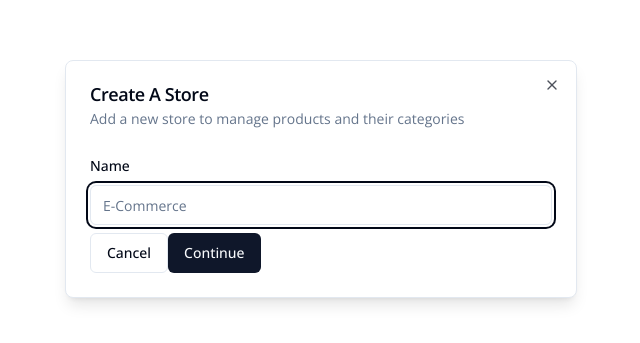
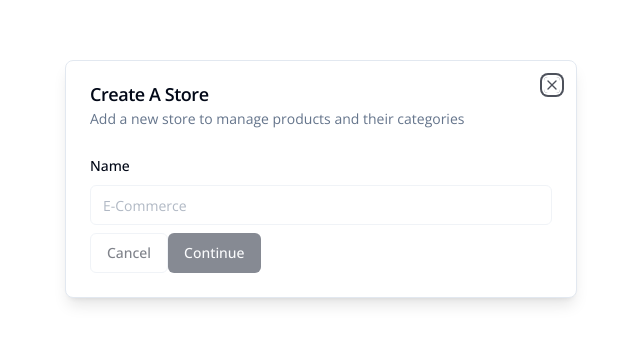
Before and after one commit to KennedyMungai/ecommerce-admin, a Next.js app: page / in a window 1280 px wide. Shown: the part 221-564 px from the top of the page, without its empty margins (319-959 px from the left). Built offline with nearby package versions, Linux system fonts and the light colour scheme.

Commit message:
Added some logic to the onSubmit arrow function

```diff
--- a/providers/ModalProvider.tsx
+++ b/providers/ModalProvider.tsx
@@ -13,6 +13,7 @@ import {
 } from '@/components/ui/form'
 import { Input } from '@/components/ui/input'
 import { zodResolver } from '@hookform/resolvers/zod'
+import axios from 'axios'
 import { useEffect, useState } from 'react'
 import { useForm } from 'react-hook-form'
 import * as z from 'zod'
@@ -23,7 +24,7 @@ type Props = {}
 
 const ModalProvider = (props: Props) => {
 	const [isMounted, setIsMounted] = useState(false)
-	const [loading, setLoading] = useState(false)
+	const [loading, setLoading] = useState(true)
 
 	const form = useForm<z.infer<typeof formSchema>>({
 		resolver: zodResolver(formSchema),
@@ -42,8 +43,15 @@ const ModalProvider = (props: Props) => {
 	if (!isMounted) return null
 
 	const onSubmit = async (values: z.infer<typeof formSchema>) => {
-		// TODO: Create Store
-		console.log(values)
+		try {
+			setLoading(true)
+			const response = await axios.post('/api/stores', values)
+			console.log(response.data)
+		} catch (error: any) {
+			console.log(error.message)
+		} finally {
+			setLoading(false)
+		}
 	}
 
 	return (
@@ -66,6 +74,7 @@ const ModalProvider = (props: Props) => {
 										<FormControl>
 											<Input
 												placeholder='E-Commerce'
+												disabled={loading}
 												{...field}
 											/>
 										</FormControl>
@@ -77,10 +86,16 @@ const ModalProvider = (props: Props) => {
 					</Form>
 				</div>
 				<div className='py-6 space-x-2 w-full flex items-center justify-end gap-10'>
-					<Button variant={'outline'} onClick={closeModalFunc}>
+					<Button
+						variant={'outline'}
+						onClick={closeModalFunc}
+						disabled={loading}
+					>
 						Cancel
 					</Button>
-					<Button type='submit'>Continue</Button>
+					<Button type='submit' disabled={loading}>
+						Continue
+					</Button>
 				</div>
 			</div>
 		</Modal>
```
